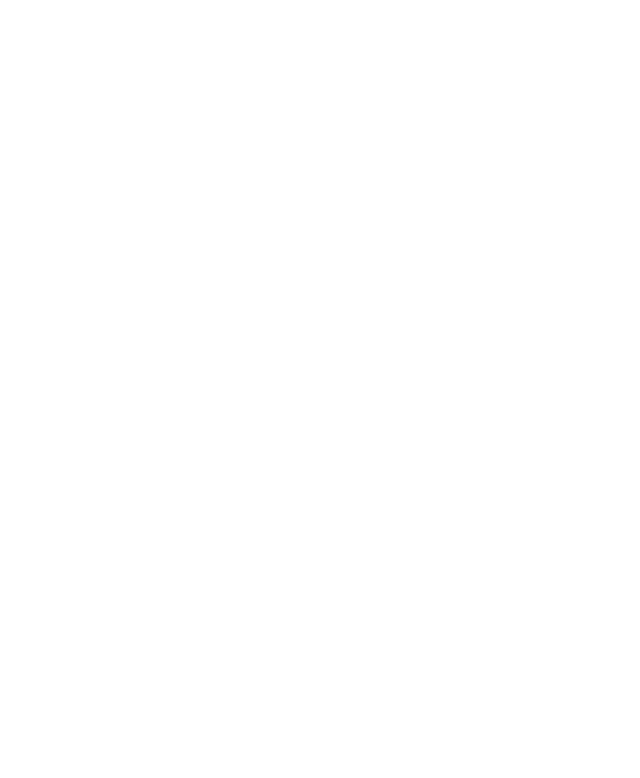
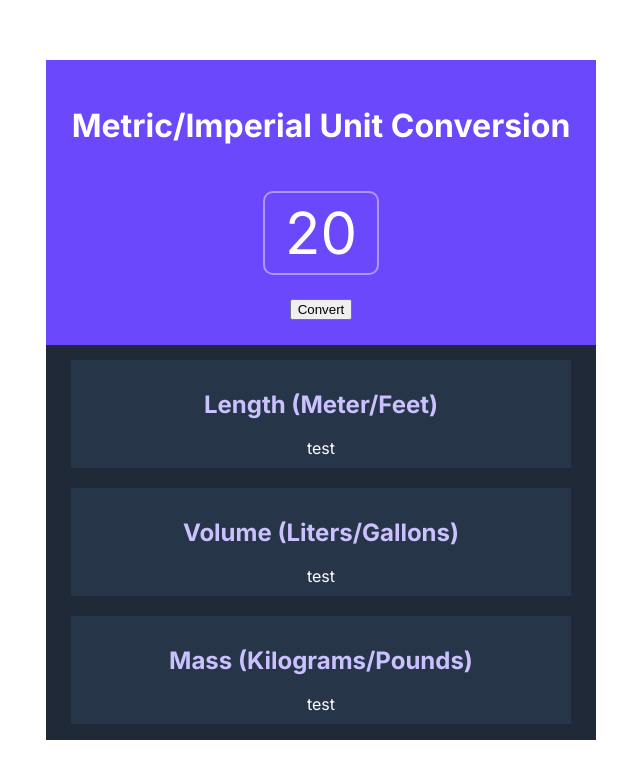
Before and after one commit to Frenzy017/unit-converter-project, a website built with Vite: page index.html in a window 1280 px wide. Shown: the whole page, without its empty margins (319-959 px from the left). Built offline with nearby package versions, Linux system fonts and the light colour scheme.

Commit message:
Update initial design

```diff
--- a/index.css
+++ b/index.css
@@ -1,3 +1,63 @@
+/*
+header-bg-color: #6943FF
+converter-matrix-bg-color: #1F2937
+converter-section-title-color: #CCC1FF
+
+*/
+
 body {
-    margin: 0;
+  display: flex;
+  flex-direction: row;
+  justify-content: center;
+  align-items: center;
+  margin: 50px;
 }
+.convert-interface {
+  width: 550px;
+  height: 680px;
+  background-color: #1f2937;
+}
+
+header {
+  width: 550px;
+  height: 285px;
+  display: flex;
+  flex-direction: column;
+  justify-content: space-evenly;
+  align-items: center;
+  font-family: "Inter", bold;
+  background-color: #6c48fd;
+  color: white;
+}
+
+.header-digit {
+  font-size: 58px;
+  border: 2px solid #B295FF;
+  border-radius: 10px;
+  padding: 5px 20px 5px 20px;
+}
+
+.convert-matrix {
+  display: flex;
+  flex-direction: column;
+  justify-content: space-around;
+  align-items: center;
+  font-family: "Inter", bold;
+  color: #CCC1FF;
+  margin-top: 5px;
+}
+
+.convert-bg {
+  height: 108px;
+  width: 500px;
+  display: flex;
+  flex-direction: column;
+  justify-content: center;
+  align-items: center;
+  margin: 10px;
+  background-color: #273549;
+}
+
+.metrics-info {
+  color: white;
+}
--- a/index.html
+++ b/index.html
@@ -1,8 +1,45 @@
 <html>
-    <head>
-        <link rel="stylesheet" href="index.css">
-    </head>
-    <body>
-        <script src="index.js"></script>
-    </body>
+  <head>
+    <link rel="stylesheet" href="index.css" />
+    <link rel="preconnect" href="https://fonts.googleapis.com" />
+    <link rel="preconnect" href="https://fonts.gstatic.com" crossorigin />
+    <link
+      href="https://fonts.googleapis.com/css2?family=Inter:ital,opsz,wght@0,14..32,100..900;1,14..32,100..900&display=swap"
+      rel="stylesheet"
+    />
+  </head>
+  <body>
+    <script src="index.js"></script>
+
+    <div class="convert-interface">
+      <header>
+        <h1 class="header-title">Metric/Imperial Unit Conversion</h1>
+        <div class="header-digit">20</div>
+        <button class="header-button">Convert</button>
+      </header>
+
+      <div class="convert-matrix">
+        <div class="convert-to-length convert-bg">
+          <h2>Length (Meter/Feet)</h1>
+          <div class="metrics-info">
+              test
+          </div>
+        </div>
+
+        <div class="convert-to-volume convert-bg">
+          <h2>Volume (Liters/Gallons)</h2>
+          <div class="metrics-info">
+              test
+          </div>
+        </div>
+
+        <div class="convert-to-mass convert-bg">
+          <h2>Mass (Kilograms/Pounds)</h2>
+          <div class="metrics-info">
+              test
+          </div>
+        </div>
+      </div>
+    </div>
+  </body>
 </html>
--- a/index.js
+++ b/index.js
@@ -3,3 +3,5 @@
 1 liter = 0.264 gallon
 1 kilogram = 2.204 pound
 */
+
+// Basic conversion factors (from -> to)
```
